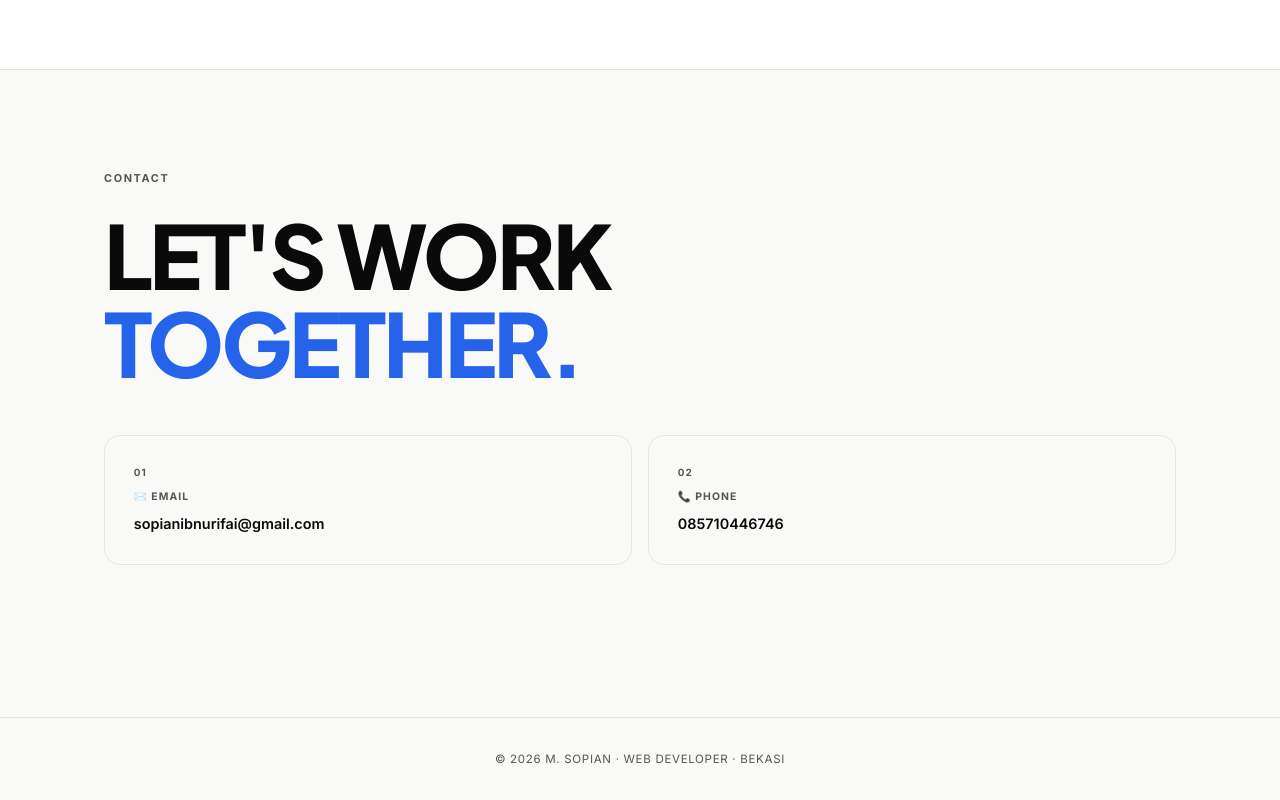
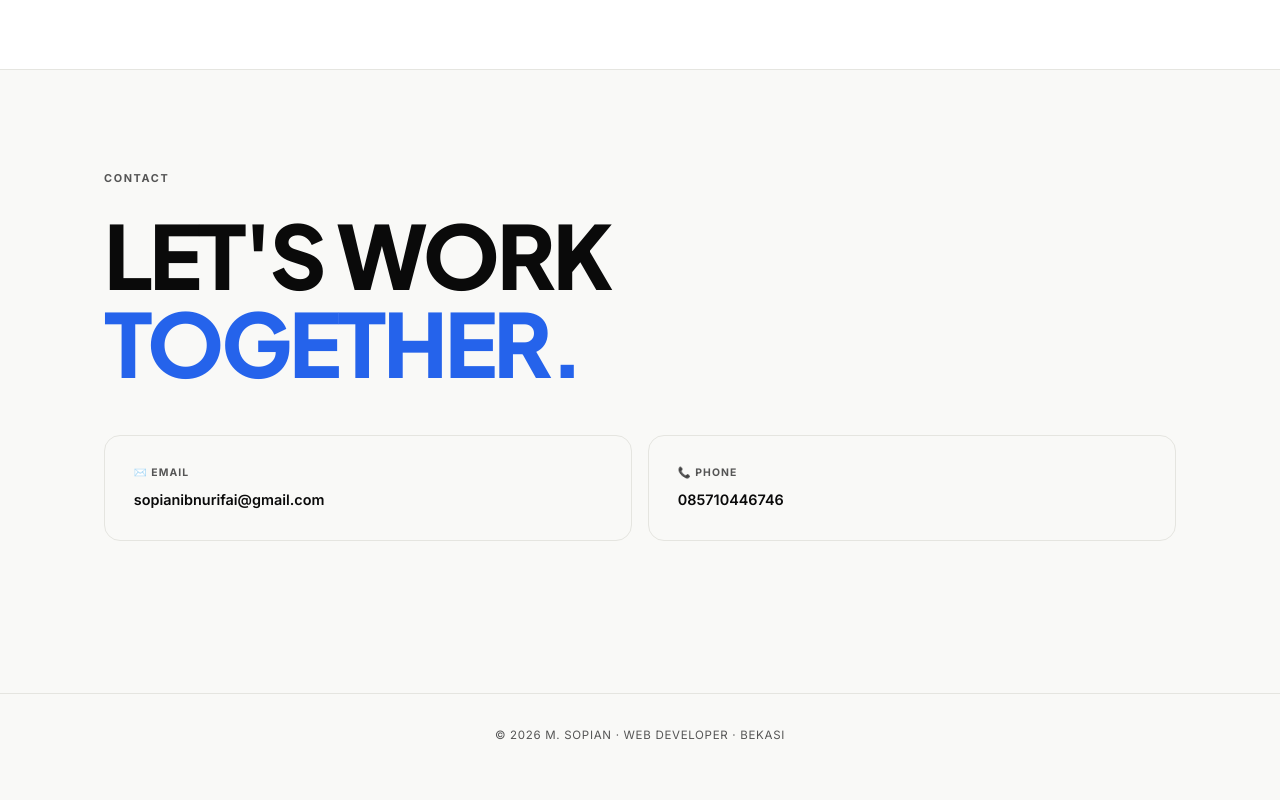
Before and after one commit to piongs/portofoliopiongs, a React (Vite) app: page / in a window 1280 px wide. Shown: the part 4666-5466 px from the top of the page. After the commit the page ends 5443 px from the top, so only its background shows below. Built offline with nearby package versions, Linux system fonts and the light colour scheme.

Commit message:
Remove contact card numbering

```diff
--- a/src/App.jsx
+++ b/src/App.jsx
@@ -607,7 +607,6 @@ export default function App(){
                 transition:'all .25s'}}
                 onMouseEnter={e=>{e.currentTarget.style.borderColor='var(--accent)';e.currentTarget.style.background='var(--bg2)';e.currentTarget.style.transform='translateY(-3px)'}}
                 onMouseLeave={e=>{e.currentTarget.style.borderColor='var(--border)';e.currentTarget.style.background='transparent';e.currentTarget.style.transform='none'}}>
-                <div style={{fontSize:'0.62rem',fontWeight:700,color:'var(--text2)',letterSpacing:'0.1em',marginBottom:'0.5rem'}}>{c.n}</div>
                 <div style={{fontSize:'0.65rem',fontWeight:700,textTransform:'uppercase',letterSpacing:'0.1em',color:'var(--text2)',marginBottom:'0.4rem'}}>{c.ic} {c.l}</div>
                 <div style={{fontWeight:600,fontSize:'0.9rem',wordBreak:'break-all'}}>{c.v}</div>
               </a>
```
